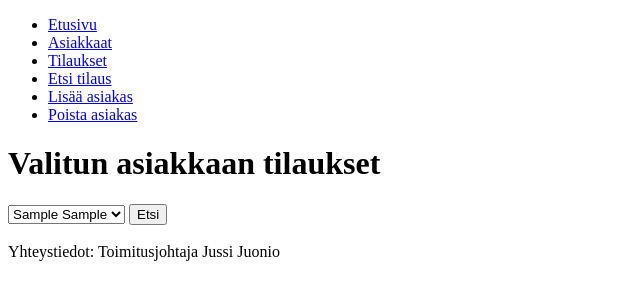
After one commit to HateB/esim3, a CodeIgniter app: page /database/index.php/asiakas/etsi_tilaus in a window 1280 px wide. The commit adds this page. Shown: the top 300 px of the page, without its empty margins (0-640 px from the left). Run offline with CodeIgniter, Linux system fonts and the light colour scheme; tables that the repository leaves empty or names only in its code hold one stand-in row (values such as "Sample post").

Commit message:
Tilaukset toimii.

```diff
--- a/application/config/routes.php
+++ b/application/config/routes.php
@@ -49,6 +49,6 @@ defined('BASEPATH') OR exit('No direct script access allowed');
 | Examples:	my-controller/index	-> my_controller/index
 |		my-controller/my-method	-> my_controller/my_method
 */
-$route['default_controller'] = 'welcome';
+$route['default_controller'] = 'etusivu';
 $route['404_override'] = '';
 $route['translate_uri_dashes'] = FALSE;
--- a/application/controllers/Asiakas.php
+++ b/application/controllers/Asiakas.php
@@ -31,4 +31,43 @@ class Asiakas extends CI_Controller
 		$data['sivun_sisalto']='asiakas/lisaa';
 		$this->load->view('menu/sisalto',$data);
 	}
+
+	public function nayta_poistettavat()
+	{
+		$this->load->model('asiakas_model');
+		$data['asiakkaat']=$this->asiakas_model->getAsiakas();
+		$data['sivun_sisalto']='asiakas/poista';
+		$this->load->view('menu/sisalto',$data);
+	}
+
+	public function poista($id)
+	{
+		$this->load->model('asiakas_model');
+		$poista=$this->asiakas_model->delAsiakas($id);
+		if($poista>0)
+		{
+			echo '<script>alert("Poisto onnistui")</script>';
+		}
+		$data['asiakkaat']=$this->asiakas_model->getAsiakas();
+		$data['sivun_sisalto']='asiakas/listaa';
+		$this->load->view('menu/sisalto',$data);
+	}
+
+	public function etsi_tilaus()
+	{
+		$id=$this->input->post('valittu_id');
+		$btn=$this->input->post('btnEtsi');
+
+		$this->load->model('tilaus_model');
+		$this->load->model('asiakas_model');
+		$data['asiakkaat']=$this->asiakas_model->getAsiakas();
+
+		if(isset($btn))
+		{
+			$data['tilaus']=$this->tilaus_model->searchTilaus($id);
+		}
+
+		$data['sivun_sisalto']='asiakas/etsi_tilaus';
+		$this->load->view('menu/sisalto',$data);
+	}
 }
--- a/application/models/asiakas_model.php
+++ b/application/models/asiakas_model.php
@@ -3,7 +3,7 @@ class asiakas_model extends CI_model
 {
 	public function getAsiakas()
 	{
-		$this->db->select('etunimi,sukunimi,email');
+		$this->db->select('id_asiakas,etunimi,sukunimi,email');
 		$this->db->from('asiakas');
 		return $this->db->get()->result_array();
 	}
@@ -15,4 +15,12 @@ class asiakas_model extends CI_model
 		$testi=$this->db->affected_rows();
 		return $testi;
 	}
+
+	public function delAsiakas($id)
+	{
+		$this->db->where('id_asiakas',$id);
+		$this->db->delete('asiakas');
+		$testi=$this->db->affected_rows();
+		return $testi;
+	}
 }
--- /dev/null
+++ b/application/models/tilaus_model.php
@@ -0,0 +1,21 @@
+<?php
+
+class Tilaus_model extends CI_Model
+{
+	public function getTilaus()
+	{
+		$this->db->select('etunimi, sukunimi, tuote');
+		$this->db->from('asiakas');
+		$this->db->join('tilaus','asiakas.id_asiakas=tilaus.id_asiakas','left');
+		return $this->db->get()->result_array();
+	}
+
+	public function searchTilaus($id)
+	{
+		$this->db->select('tuote');
+		$this->db->from('tilaus');
+		$this->db->join('asiakas','asiakas.id_asiakas=tilaus.id_asiakas','left');
+		$this->db->where('asiakas.asiakas_id',$id);
+		return $this->db->get()->result_array();
+	}
+}
--- /dev/null
+++ b/application/views/asiakas/etsi_tilaus.php
@@ -0,0 +1,22 @@
+<h1>Valitun asiakkaan tilaukset</h1>
+<form method="POST" action="etsi_tilaus">
+<select name="valittu_id">
+<?php
+foreach ($asiakkaat as $rivi)
+{
+	echo '<option value="'.$rivi['id_asiakas'].'">'.
+	$rivi['etunimi'].' '.
+	$rivi['sukunimi'].'</option>';
+}
+?>
+</select>
+<input type="submit" name="btnEtsi" value="Etsi">
+</form>
+
+<?php
+if(isset($tilaus))
+{
+	print_r($tilaus);
+}
+
+?>
--- /dev/null
+++ b/application/views/etusivu/index.php
@@ -0,0 +1,4 @@
+<h1>Asiakas järjestelmä</h1>
+<p>
+	Tämä sivusto on tehty harjoituksena, jossa tutustuttiin CodeIgniter frameworkkiin
+</p>
--- a/application/views/menu/header.php
+++ b/application/views/menu/header.php
@@ -6,6 +6,10 @@
 <body>
 
 <ul>
-	<li><a href="<?php site_url('asiakas/listaa'); ?>">Asiakkaat</a></li>
-	<li><a href="<?php site_url('asiakas_lisaa'); ?>">Lisää asiakas</a></li>
+	<li><a href="<?php echo site_url('Etusivu'); ?>">Etusivu</a></li>
+	<li><a href="<?php echo site_url('asiakas/listaa'); ?>">Asiakkaat</a></li>
+	<li><a href="<?php echo site_url('tilaus/listaa'); ?>">Tilaukset</a></li>
+	<li><a href="<?php echo site_url('asiakas/etsi_tilaus'); ?>">Etsi tilaus</a></li>
+	<li><a href="<?php echo site_url('asiakas/lisaa'); ?>">Lisää asiakas</a></li>
+	<li><a href="<?php echo site_url('asiakas/nayta_poistettavat'); ?>">Poista asiakas</a></li>
 </ul>
--- /dev/null
+++ b/application/views/tilaus/listaa.php
@@ -0,0 +1,4 @@
+<h1>Tilaukset</h1>
+<?php
+	print_r($tilaukset);
+?>
```
Also changed, not shown: application/controllers/Etusivu.php (added, +11 -0 lines), application/controllers/Tilaus.php (added, +13 -0 lines), application/views/asiakas/listaa.php (+8 -1 lines), application/views/asiakas/poista.php (added, +15 -0 lines).
